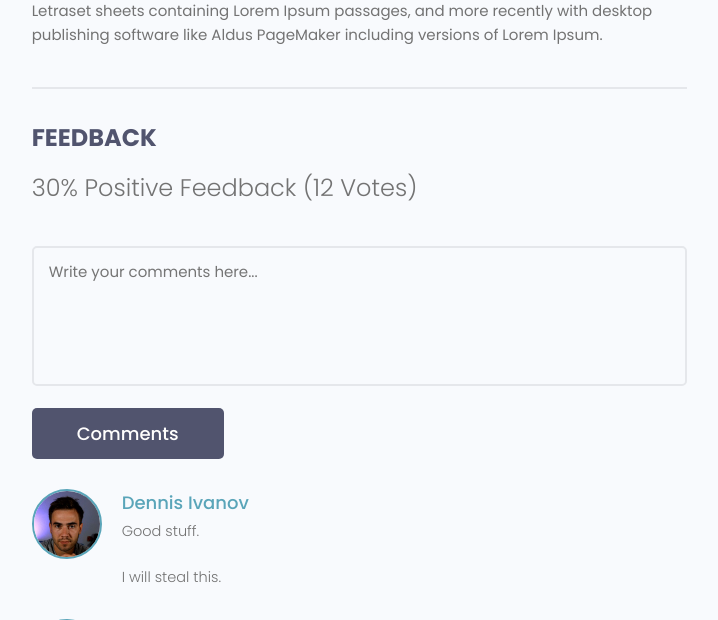
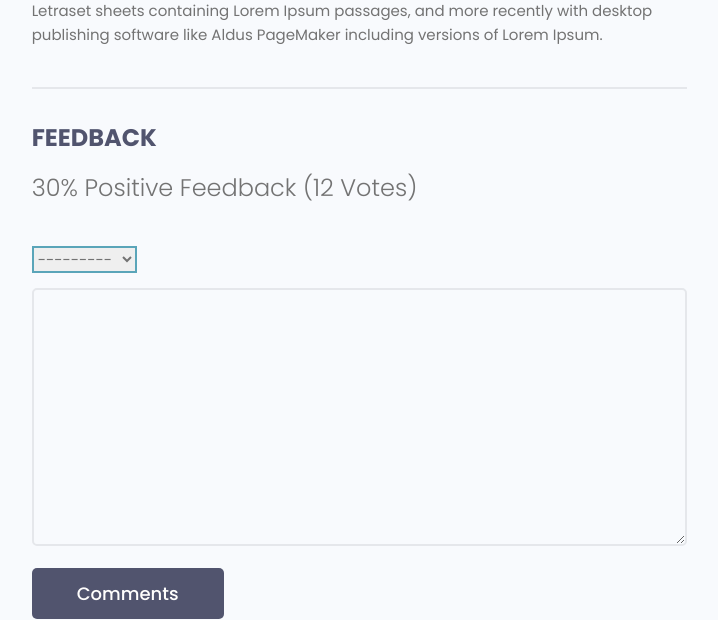
Before and after one commit to ArieKnoester/django-devsearch, a Django app: page /projects/project-page/6bdffab3-2ec2-486e-9fb9-b4e19a6ea0ba in a window 1280 px wide. Shown: the part 832-1452 px from the top of the page, without its empty margins (465-1183 px from the left). Run offline with Django 5.2, Linux system fonts and the light colour scheme; data comes from the database, SQL or seed files in the repository.

Commit message:
Adds ReviewForm to template

```diff
--- a/projects/templates/projects/single-project.html
+++ b/projects/templates/projects/single-project.html
@@ -44,13 +44,13 @@
               {{ project.vote_ratio }}% Positive Feedback ({{ project.vote_total }} Vote{{ project.vote_total|pluralize:"s" }})
             </h5>
 
-            <form class="form" action="#" method="POST">
-              <!-- Textarea -->
+            <form class="form" action="{% url 'project-page' project.id %}" method="POST">
+              {% for field in form %}
               <div class="form__field">
-                <label for="formInput#textarea">Comments: </label>
-                <textarea class="input input--textarea" name="message" id="formInput#textarea"
-                  placeholder="Write your comments here..."></textarea>
+                <label for="formInput#text">{{ field.label }}</label>
+                {{ field }}
               </div>
+              {% endfor %}
               <input class="btn btn--sub btn--lg" type="submit" value="Comments" />
             </form>
 
```
